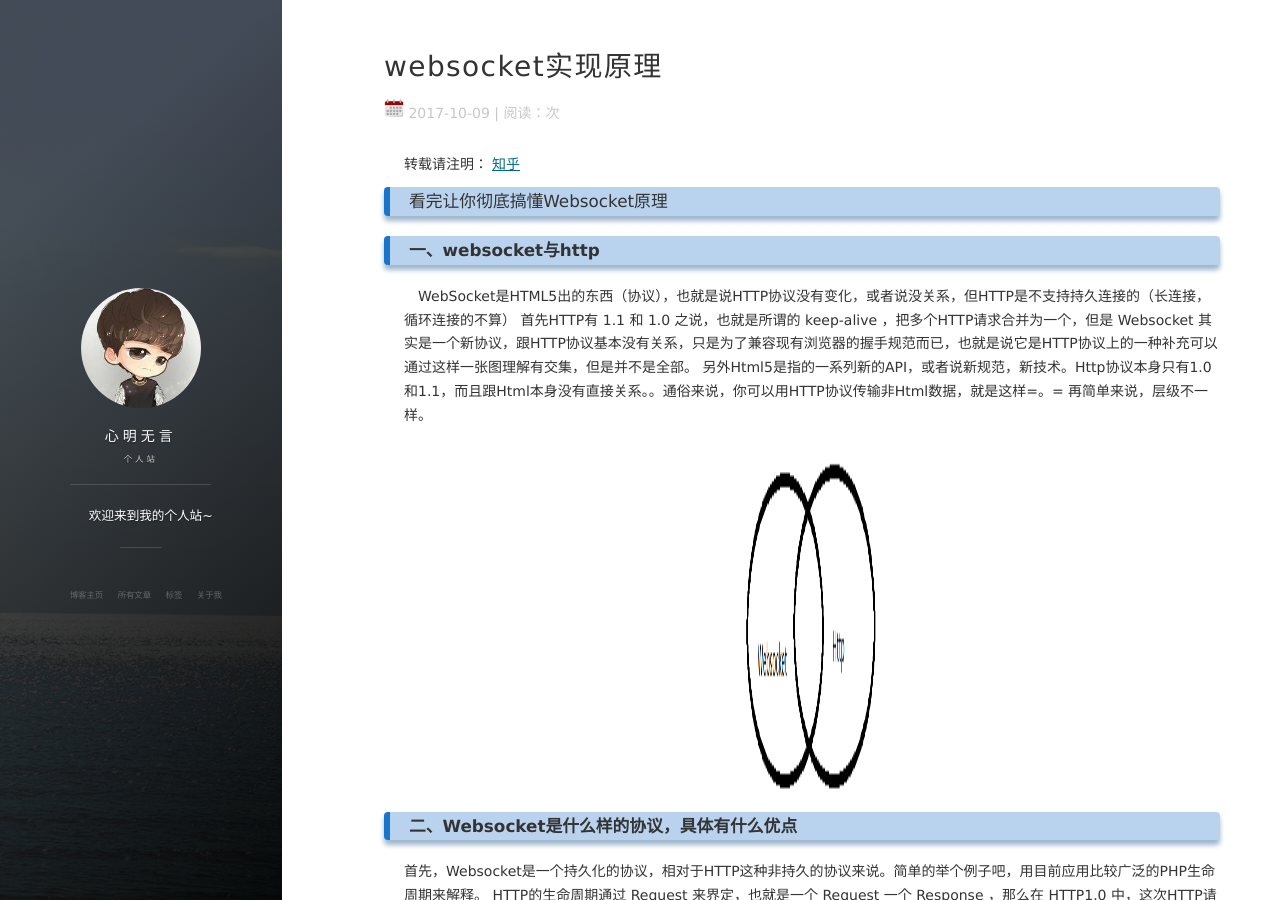
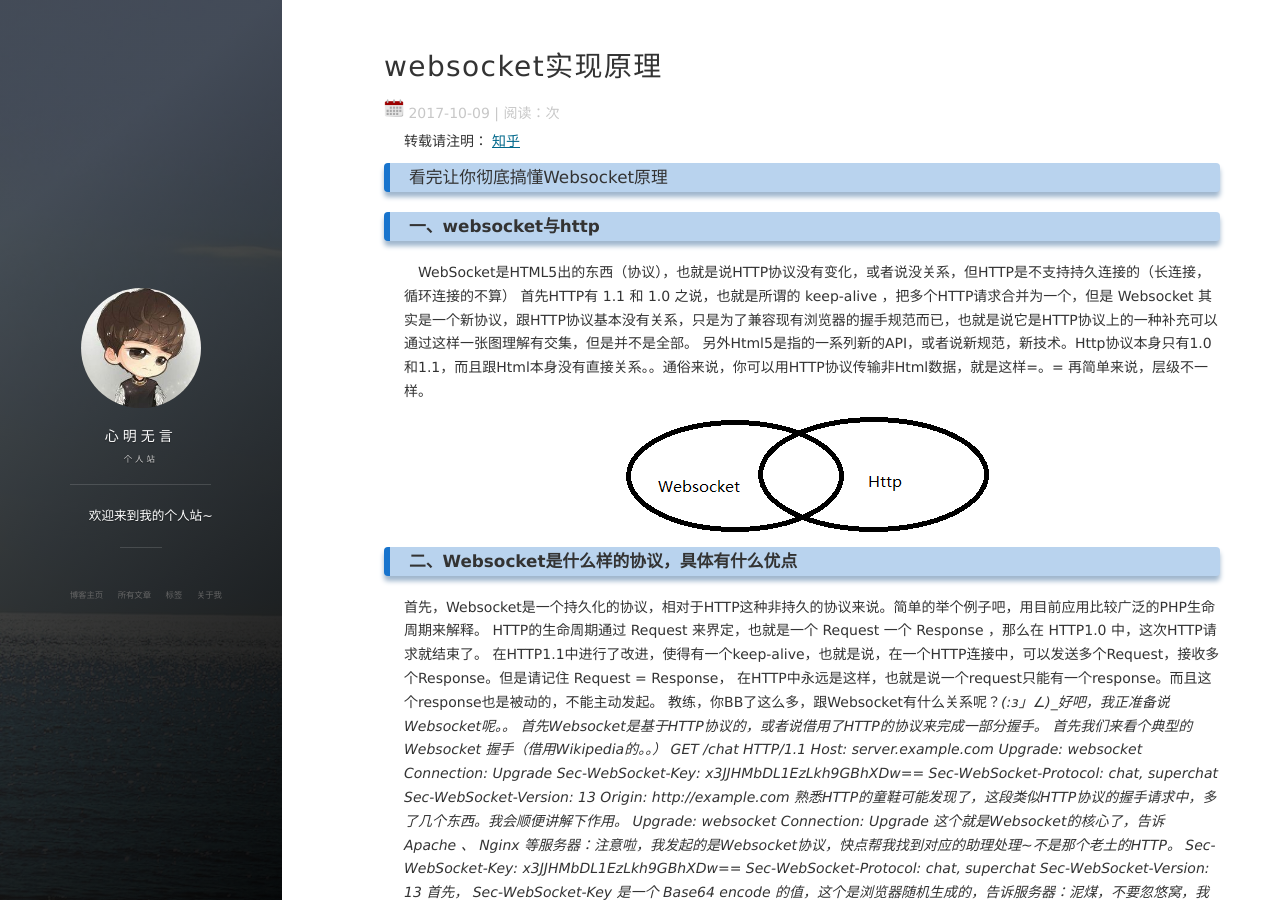
Before and after one commit to zhangmucoder/zhangmucoder.github.io, a Jekyll site: the page built from _posts/2018-03-15-WebSocket.md, in a window 1280 px wide and 900 px high. Built offline with Jekyll 4.4.1, drawn with Linux system fonts in a browser that asks for light colours; nearby versions of some CDN libraries; comment, search, counter and statistics services are not loaded.

Commit message:
websocket

```diff
--- a/_posts/2018-03-15-WebSocket.md
+++ b/_posts/2018-03-15-WebSocket.md
@@ -4,7 +4,8 @@ title: websocket实现原理
 date: 2017-10-09
 tag: iOS
 ---
-<br>
+
+
 转载请注明：[知乎](https://www.zhihu.com/question/20215561)
 
 ### 看完让你彻底搞懂Websocket原理
@@ -15,7 +16,7 @@ tag: iOS
 首先HTTP有 1.1 和 1.0 之说，也就是所谓的 keep-alive ，把多个HTTP请求合并为一个，但是 Websocket 其实是一个新协议，跟HTTP协议基本没有关系，只是为了兼容现有浏览器的握手规范而已，也就是说它是HTTP协议上的一种补充可以通过这样一张图理解有交集，但是并不是全部。
 另外Html5是指的一系列新的API，或者说新规范，新技术。Http协议本身只有1.0和1.1，而且跟Html本身没有直接关系。。通俗来说，你可以用HTTP协议传输非Html数据，就是这样=。=
 再简单来说，层级不一样。
-<img src="/images/posts/websocket/image1.png" height="374" width="133">
+<img src="/images/posts/websocket/image1.png" height="133" width="374">
 
 
 ### **二、Websocket是什么样的协议，具体有什么优点**
```
